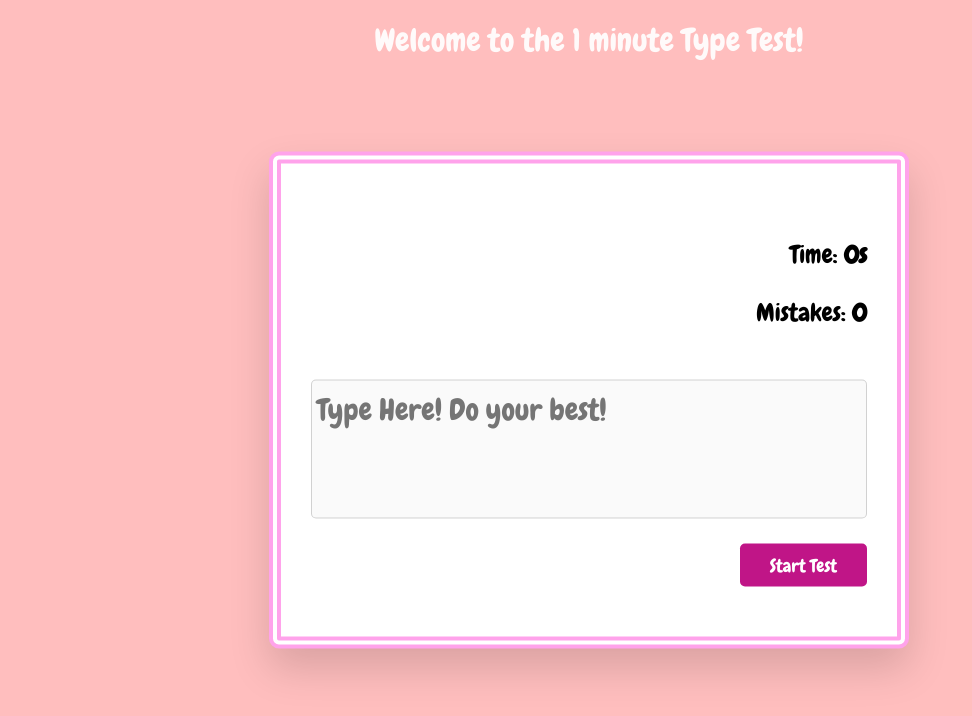
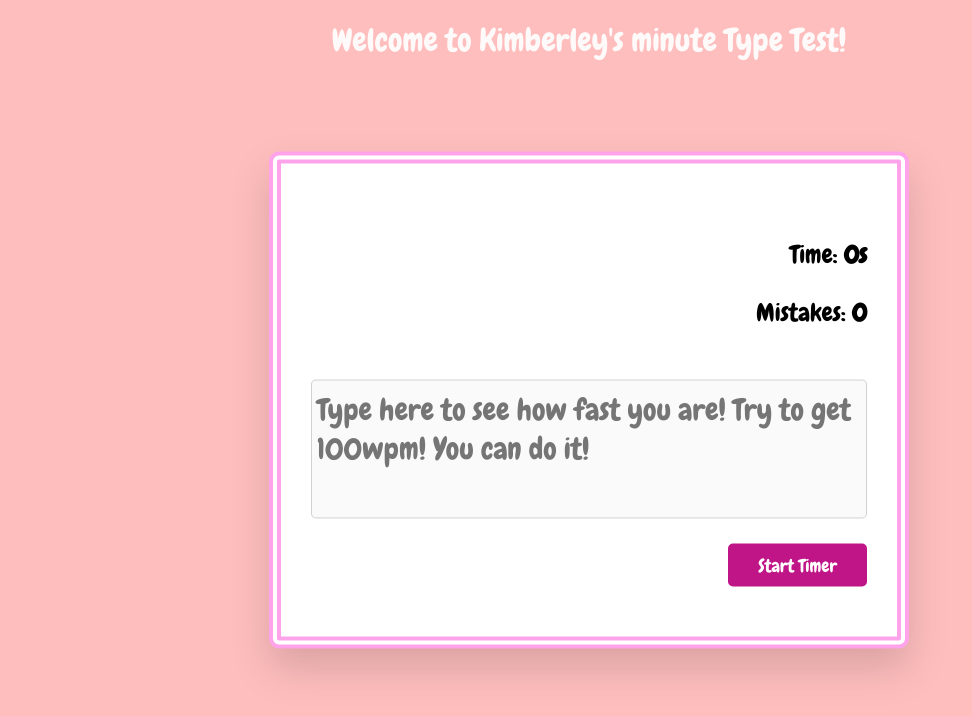
Before and after one commit to KHughes2425/Project-4, a plain HTML site: page index.html in a window 1280 px wide. Shown: the full height of the page, 51-1023 px from the left. Drawn offline with Linux system fonts and the light colour scheme; no server answers.

Commit message:
Making the Test more personalized

```diff
--- a/index.html
+++ b/index.html
@@ -15,7 +15,7 @@
 
 <body>
     <header>
-        <h1> Welcome to the 1 minute Type Test!</h1>
+        <h1> Welcome to Kimberley's minute Type Test!</h1>
     </header>
 
     <div class="container">
@@ -25,13 +25,13 @@
         </div>
         <div id="quote" onmousedown="return false" onselectstart="return false"></div>
 
-        <textarea id="quote-input" rows="3" placeholder="Type Here! Do your best!"></textarea>
+        <textarea id="quote-input" rows="3" placeholder="Type here to see how fast you are! Try to get 100wpm! You can do it!"></textarea>
 
-        <button id="start-test" onclick="startTest()">Start Test</button>
-        <button id="stop-test" onclick="displayResult()">Stop Test</button>
+        <button id="start-test" onclick="startTest()">Start Timer</button>
+        <button id="stop-test" onclick="displayResult()">Stop Timer</button>
 
         <div class="result">
-            <h3>Result</h3>
+            <h3>Results</h3>
             <div class="wrapper">
                 <p>Accuracy: <span id="accuracy"></span></p>
                 <p>Speed: <span id="wpm"></span></p>
```
